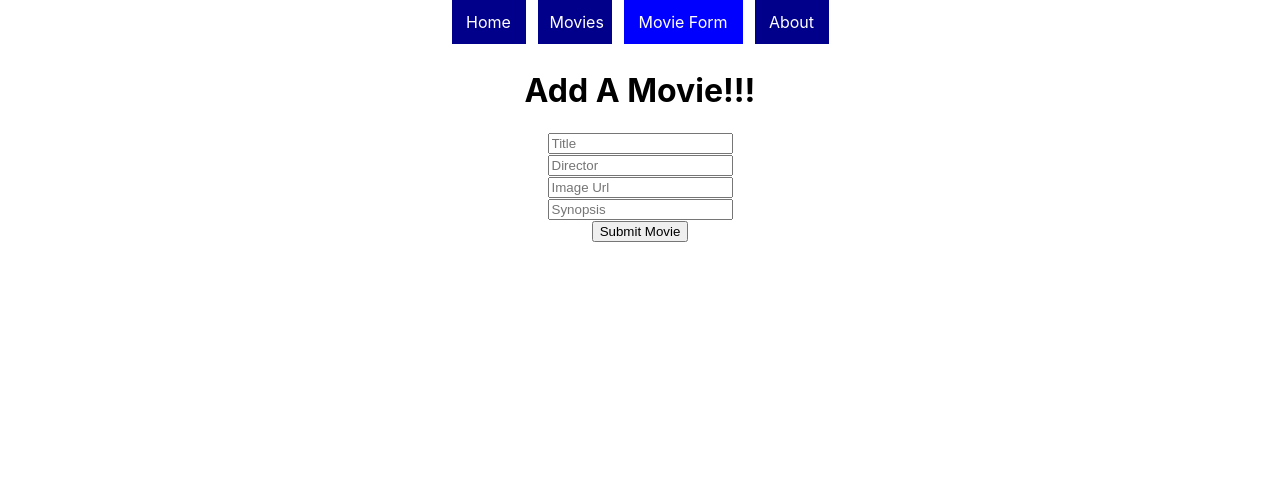
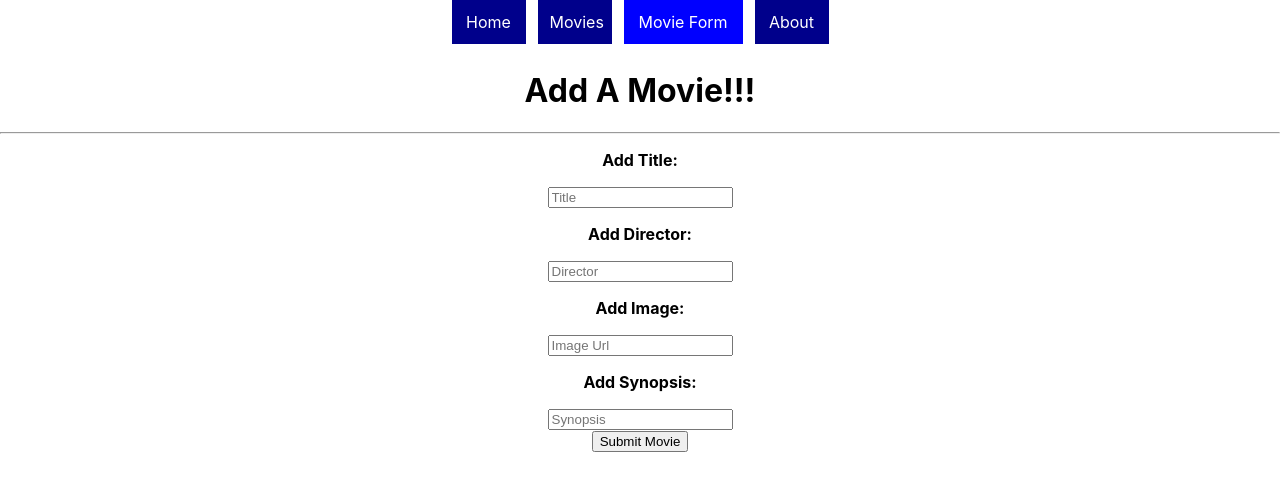
Before and after one commit to djangostar/phase-2-react-project-movie-lister, a React (Create React App) app: page /movies/new in a window 1280 px wide. Shown: the top 490 px of the page. Built offline with nearby package versions, Linux system fonts and the light colour scheme.

Commit message:
Starting to do some styling

```diff
--- a/db.json
+++ b/db.json
@@ -6,6 +6,20 @@
       "imgUrl": "https://i.imgur.com/yvQtVak.jpeg",
       "synopsis": "While racing toward the town of Red Rock in post-Civil War Wyoming, bounty hunter John 'The Hangman' Ruth (Kurt Russell) and his fugitive prisoner (Jennifer Jason Leigh) encounter another bounty hunter (Samuel L. Jackson) and a man who claims to be a sheriff. Hoping to find shelter from a blizzard, the group travels to a stagecoach stopover located on a mountain pass. Greeted there by four strangers, the eight travelers soon learn that they may not make it to their destination after all",
       "id": 1
+    },
+    {
+      "title": "Pulp Fiction",
+      "director": "Quentin Taran",
+      "imgUrl": "",
+      "synopsis": "",
+      "id": 2
+    },
+    {
+      "title": "",
+      "director": "",
+      "imgUrl": "",
+      "synopsis": "",
+      "id": 3
     }
   ]
 }
--- a/src/About.js
+++ b/src/About.js
@@ -3,7 +3,8 @@ import React from "react"
 const About =  () => {
     return (
         <div>
-
+            <h1>About The Author</h1>
+            <hr/>
         </div>
     )
 }
--- a/src/MovieForm.js
+++ b/src/MovieForm.js
@@ -29,8 +29,10 @@ const MovieForm = ({ onAddNewMovie }) => {
             <h1 style={{ textAlign: "center" }}>
                  Add A Movie!!!{" "}
             </h1>
+            <hr/>
             <form onSubmit={handleSubmit}>
                 <div className="ui input fluid">
+                    <p className="form-input-labels"><strong>Add Title:</strong></p>
                     <input
                         onChange={(e) => setTitle(e.target.value)}
                         type="text"
@@ -40,6 +42,7 @@ const MovieForm = ({ onAddNewMovie }) => {
                     />
                 </div>
                 <div className="ui input fluid">
+                <p className="form-input-labels"><strong>Add Director:</strong></p>
                     <input
                         onChange={(e) => setDirector(e.target.value)}
                         type="text"
@@ -49,6 +52,7 @@ const MovieForm = ({ onAddNewMovie }) => {
                     />
                 </div>
                 <div className="ui input fluid">
+                <p className="form-input-labels"><strong>Add Image:</strong></p>
                     <input
                         onChange={(e) => setImgUrl(e.target.value)}
                         type="text"
@@ -58,7 +62,8 @@ const MovieForm = ({ onAddNewMovie }) => {
                         value={imgUrl}
                     />
                 </div>
-                <div className="ui input fluid">
+                <div className="ui input fulid synopsis">
+                <p className="form-input-labels"><strong>Add Synopsis:</strong></p>
                     <input
                         onChange={(e) => setSynopsis(e.target.value)}
                         type="text"
--- a/src/Movies.js
+++ b/src/Movies.js
@@ -22,6 +22,7 @@ const Movies = () => {
         <div key={movie.id}>
         <Link to={`/movie/${movie.id}`} >
             <label><strong>{movie.title}</strong></label>
+            <br/>
         </Link>
         </div>
 
@@ -29,9 +30,9 @@ const Movies = () => {
 
     return (
         <div>
-            <h3>My Movies</h3>
+            <h1>My Movies</h1>
             <hr/>
-            <h3>Name</h3>
+            <h3>Titles</h3>
             {moviesList}
             <br/>
             <AddMovieBttn onAddNewMovie={handleAddNewMovie}/>
```
Lines whose indentation alone changed are shown as unchanged.
